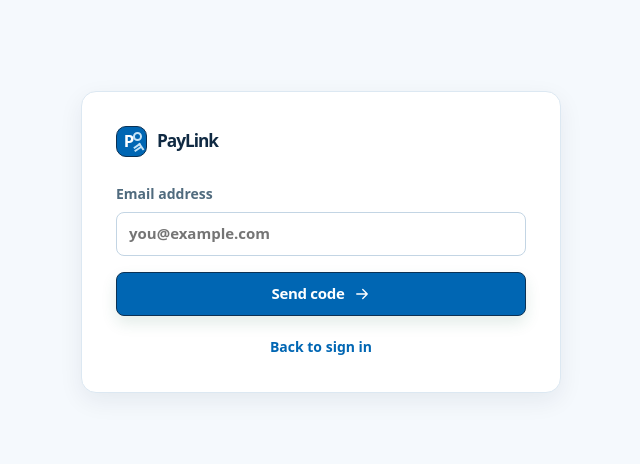
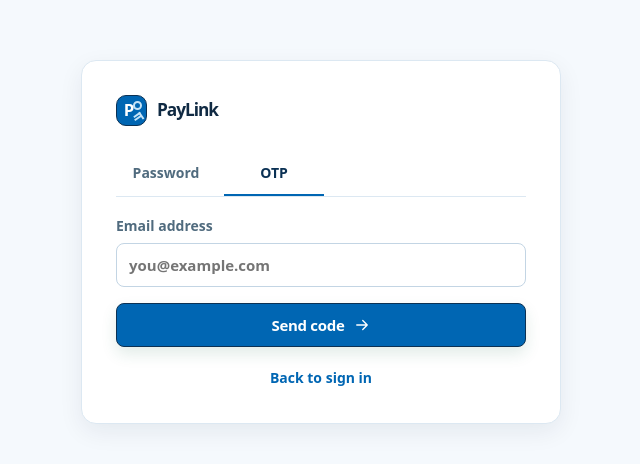
Before and after one commit to maheshpcse/PayLink, an Angular app in the folder paylink-ui/: page /auth/email-otp in a window 1280 px wide. Shown: the part 158-622 px from the top of the page, without its empty margins (319-959 px from the left). Built offline with nearby package versions, Linux system fonts and the light colour scheme; no server answers.

Commit message:
fix: show active otp auth tab

```diff
--- a/paylink-ui/src/app/pages/otp-login.component.ts
+++ b/paylink-ui/src/app/pages/otp-login.component.ts
@@ -1,17 +1,18 @@
 import { Component, inject } from '@angular/core';
 import { FormControl, FormGroup, ReactiveFormsModule, Validators } from '@angular/forms';
-import { ActivatedRoute, RouterLink } from '@angular/router';
+import { ActivatedRoute, RouterLink, RouterLinkActive } from '@angular/router';
 import { IconComponent, LogoComponent } from '../shared/ui.components';
 
 @Component({
   selector: 'pl-otp-login',
   standalone: true,
-  imports: [ReactiveFormsModule, RouterLink, IconComponent, LogoComponent],
+  imports: [ReactiveFormsModule, RouterLink, RouterLinkActive, IconComponent, LogoComponent],
   template: `
     <div class="auth-page"><div class="auth-card panel">
       <a class="brand auth-brand" routerLink="/auth" aria-label="PayLink home"><pl-logo /><span class="brand-word">PayLink</span></a>
       <h1 class="sr-only">{{ channelLabel }} OTP sign in</h1>
       @if (!requested) {
+        <div class="auth-tabs" role="tablist" aria-label="Sign-in method"><a class="auth-tab" routerLink="/auth" role="tab">Password</a><a class="auth-tab is-active" routerLink="/auth/email-otp" routerLinkActive="is-active" role="tab">OTP</a></div>
         <form [formGroup]="form" (ngSubmit)="requestCode()" novalidate><label>{{ channelLabel }} address<input [type]="channel === 'email' ? 'email' : 'tel'" [formControl]="identifier" [placeholder]="channel === 'email' ? 'you@example.com' : '+1 555 014 2084'" /></label><button class="primary-button primary-button--wide" type="submit">Send code <pl-icon name="arrow" /></button></form>
       } @else {
         <form [formGroup]="codeForm" (ngSubmit)="verify()" novalidate><label>One-time code<input formControlName="code" inputmode="numeric" maxlength="6" placeholder="000000" /></label><button class="primary-button primary-button--wide" type="submit">Verify code <pl-icon name="check" /></button></form>
```
